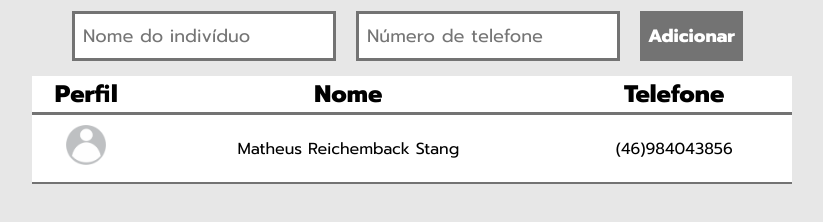
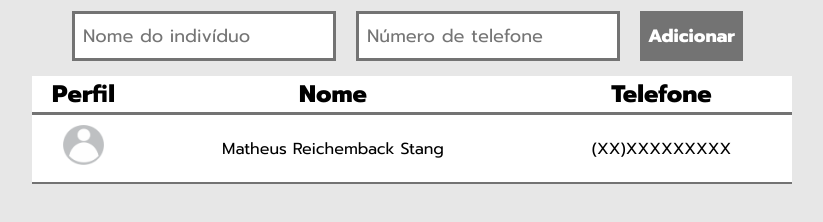
Before and after one commit to zkdDEV/Projeto_Agenda-de-Contatos, a plain HTML site: page index.html in a window 1280 px wide. Shown: the part 190-412 px from the top of the page, without its empty margins (228-1051 px from the left). Drawn offline with Linux system fonts and the light colour scheme; a web font is replaced by a local one.

Commit message:
fixed error

```diff
--- a/index.html
+++ b/index.html
@@ -35,7 +35,7 @@
                     <tr>
                         <td><img src="./images/avatar.png" alt="Avatar sem imagem"></td>
                         <td>Matheus Reichemback Stang</td>
-                        <td>(46)984043856</td>
+                        <td>(XX)XXXXXXXXX</td>
                     </tr>
                 </tbody>
             </table>
```
